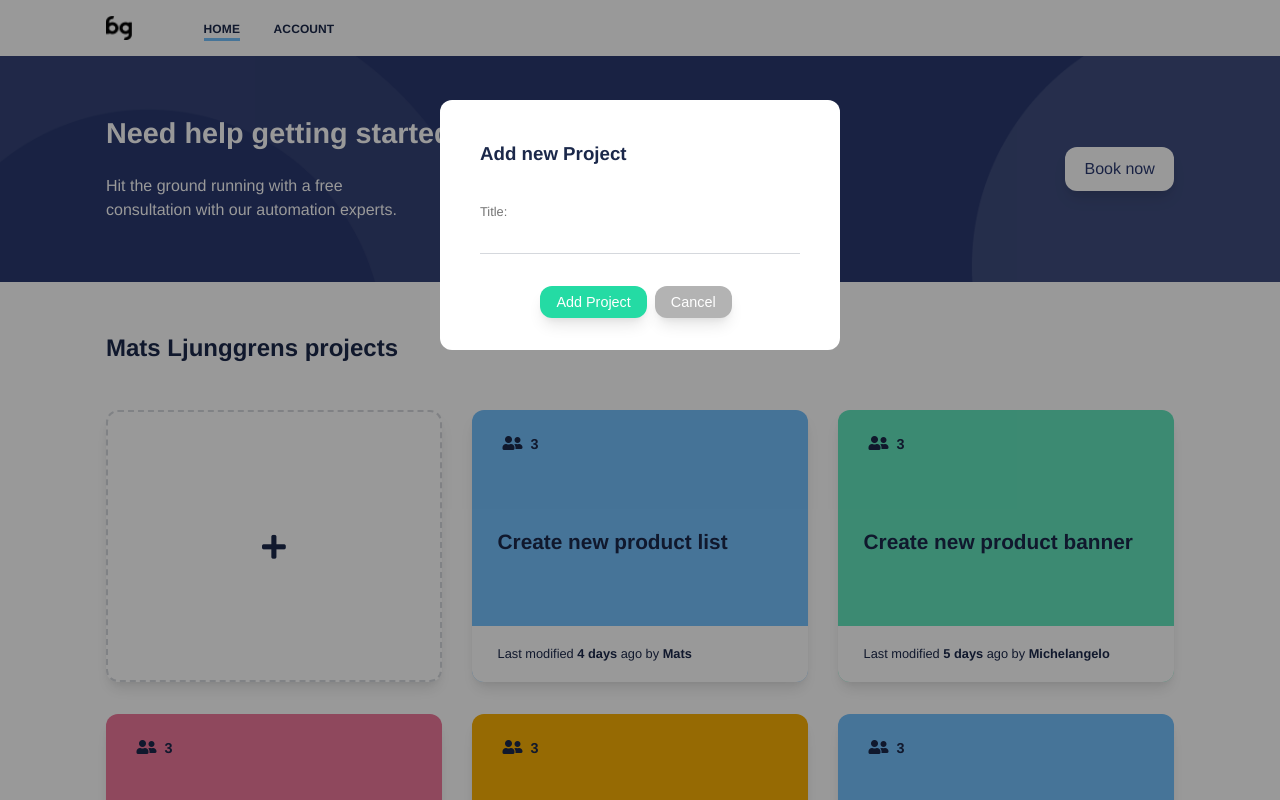
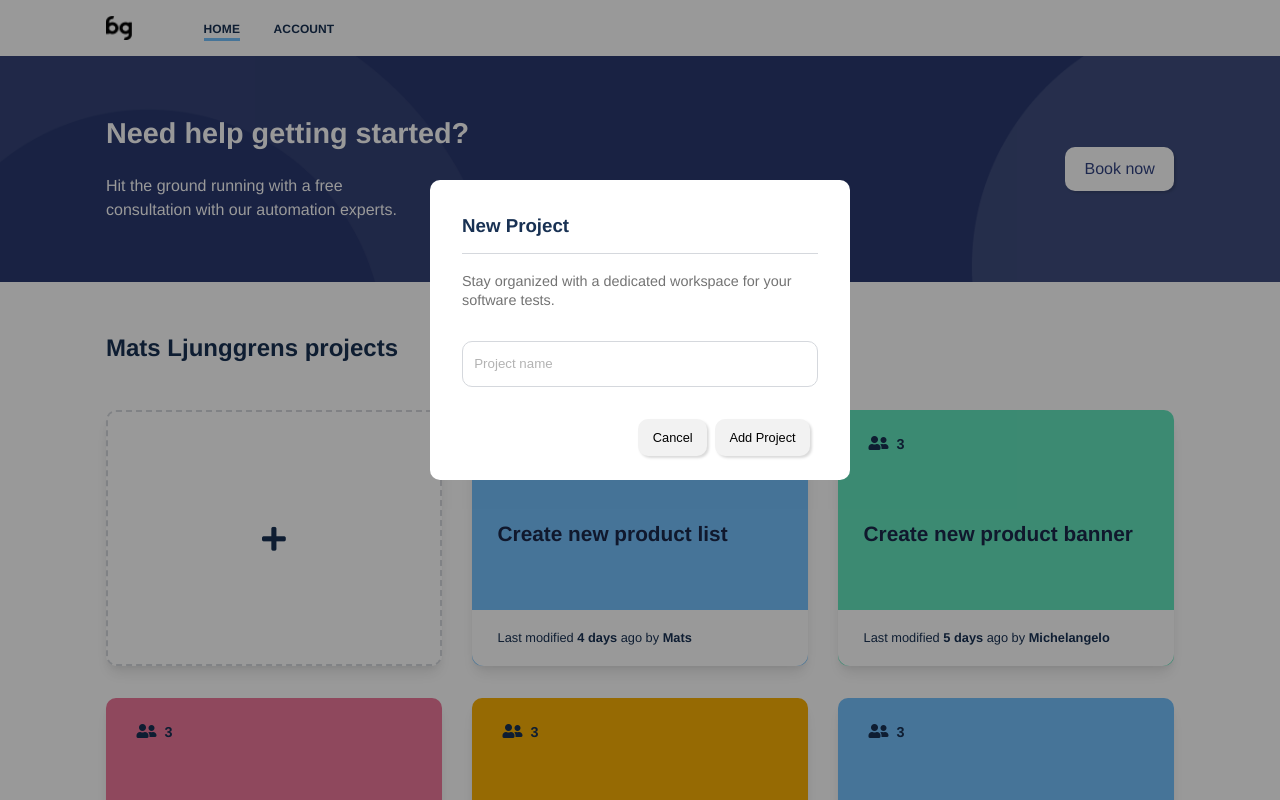
Before and after one commit to karinlj/boozang-manager-demo-22, a Vue app: page / in a window 1280 px wide. Both pictures are taken after a click on the button "Add Project". Shown: the top 800 px of the page. Built offline with nearby package versions, Linux system fonts and the light colour scheme; data requests are answered from the project's data file.

Commit message:
grid try, create modal and delete modal

```diff
--- a/data/db.json
+++ b/data/db.json
@@ -39,6 +39,10 @@
       "id": 6,
       "updated": "2",
       "by": "Filip"
+    },
+    {
+      "title": "gh",
+      "id": 7
     }
   ]
 }
--- a/src/App.vue
+++ b/src/App.vue
@@ -78,6 +78,7 @@ button,
 .btn-link {
   box-shadow: $themeBoxShadowLight;
   &:hover {
+    cursor: pointer;
     filter: brightness(90%);
   }
 }
@@ -131,10 +132,6 @@ button,
     max-width: 1300px;
   }
 }
-.main-container {
-  //padding-top: 3.5rem;
-}
-
 main {
   min-height: 500px;
 }
@@ -152,15 +149,22 @@ form {
   input,
   textarea {
     margin-top: 3px;
-    padding: 0.5rem 0.5rem;
     width: 100%;
     box-sizing: border-box;
-    border: none;
-    border-bottom: 1px solid $borderColor;
+    padding: 0.9rem 0.7rem;
+    border: 1px solid $borderColor;
+    border-radius: $themeBorderRadius;
     color: $textColor;
+    // border: none;
+    // padding: 0.5rem 0.5rem;
+    // border-bottom: 1px solid $borderColor;
     &:focus {
       outline: $blue solid 1px;
       border-radius: 5px;
+      border-radius: $themeBorderRadius;
+    }
+    &::placeholder {
+      color: $middleGrey;
     }
   }
   textarea {
@@ -170,16 +174,24 @@ form {
 }
 .btn-section {
   display: flex;
-  justify-content: center;
+  justify-content: flex-end;
   align-items: center;
   margin-top: 2rem;
   button {
-    color: #fff;
+    // color: #fff;
     &.submit-btn {
-      background: $btnGreen;
+      background: $lightestGrey;
+      &.active {
+        background: $btnGreen;
+        color: #fff;
+      }
+    }
+    &.delete-btn {
+      background: $red;
+      color: #fff;
     }
     &.cancel-link {
-      background: $middleGrey;
+      background: $lightestGrey;
     }
   }
 }
--- a/src/assets/_variables.scss
+++ b/src/assets/_variables.scss
@@ -10,36 +10,40 @@
 
 //new
 $darkBlue: #1b284a;
-$blue: #2a3970;
+$blue: #314281;
 $lightblue: #74c0fc;
 $lightestBlue: #b5bfe3;
 
 $yellow: #fab005;
 $green: #63e6be; //#4cd884;
-$btnGreen: #24dba4;
+$btnGreen: #20c594;
 
 $purple: #4f4686;
 $lightPurple: #7e5da6;
 $lighterPurple: #a38cc0;
 $colorPink: #ed789b;
 $colorPinkLight: #f688a9;
+
+$red: #dc143c;
+
 $darkGrey: #22242d;
 $lightGrey: #737373;
 $middleGrey: #b3b3b3;
-$lighterGrey: #d9d9d9;
+$lighterGrey: #ccc;
 $lightestGrey: #f2f2f2;
 //#f9f9f9; //#f5f6f9; //#eff1f5;
 
-$textColor: $darkBlue;
+$textColor: #183153; // $darkBlue;
+$textColorLight: $lightGrey;
 $borderColor: #d5d8dd;
 $borderColorBlue: #465fb9;
 $linkColor: #1994e6;
+$sectionPadding: 4%;
+$themeBorderRadius: 10px;
 
-$sectionPadding: 4%;
-$themeBorderRadius: 12px; // 8px; //
-$themeBoxShadow: rgba(0, 0, 0, 0.24) 0px 3px 8px;
-$themeBoxShadowLight: rgba(0, 0, 0, 0.1) 0px 10px 15px -3px,
+$themeBoxShadow: rgba(0, 0, 0, 0.1) 0px 10px 15px -3px,
   rgba(0, 0, 0, 0.05) 0px 4px 6px -2px;
+$themeBoxShadowLight: rgba(0, 0, 0, 0.15) 1.95px 1.95px 2.6px;
 
 //screen width
 $xs-max: 480px;
--- a/src/components/Modal.vue
+++ b/src/components/Modal.vue
@@ -28,18 +28,27 @@ export default {
 
 <style lang="scss">
 .modal {
-  width: 400px;
-  min-height: 250px;
-  padding: 1.5rem 2.5rem;
-  margin: 100px auto;
+  width: 420px;
+  min-height: 300px;
+  padding: 1rem 2rem;
+  margin: 180px auto;
   background: white;
   border-radius: $themeBorderRadius;
   display: flex;
   flex-direction: column;
   justify-content: space-between;
   button {
-    padding: 0.5rem 1rem;
+    padding: 0.7rem 0.9rem;
     margin-right: 0.5rem;
+    font-size: 0.8rem;
+  }
+  h1 {
+    padding-bottom: 1rem;
+    border-bottom: 1px solid $borderColor;
+  }
+  p {
+    font-size: 0.9rem;
+    color: $lightGrey;
   }
 }
 .backdrop {
--- a/src/components/ProjectsList.vue
+++ b/src/components/ProjectsList.vue
@@ -25,18 +25,30 @@
   <!-- add -->
   <div v-if="showAddModal">
     <Modal @closing="toggleAddModal">
-      <h1>Add new Project</h1>
+      <h1>New Project</h1>
+      <p>Stay organized with a dedicated workspace for your software tests.</p>
       <template v-slot:addForm>
         <form @submit.prevent="handleAddNew">
           <div class="input-section">
-            <label
-              >Title: <input type="text" required v-model="title" />
+            <label aria-label="Project name">
+              <input
+                type="text"
+                required
+                v-model="title"
+                placeholder="Project name"
+              />
             </label>
           </div>
           <div class="btn-section">
-            <button type="submit" class="submit-btn">Add Project</button>
             <button type="button" class="cancel-link" @click="toggleAddModal">
               Cancel
+            </button>
+            <button
+              type="submit"
+              class="submit-btn"
+              :class="{ active: inputContent }"
+            >
+              Add Project
             </button>
           </div>
         </form>
@@ -51,7 +63,7 @@ import { ref } from "@vue/reactivity";
 import Modal from "./Modal.vue";
 
 import addData from "../composables/addData";
-// import { computed } from "@vue/runtime-core";
+import { computed } from "@vue/runtime-core";
 
 export default {
   name: "ProjectsList",
@@ -64,6 +76,14 @@ export default {
     const title = ref("");
     const showAddModal = ref(false);
 
+    const inputContent = computed(() => {
+      let inputFilled;
+      if (title.value !== "") {
+        inputFilled = true;
+      }
+      return inputFilled;
+    });
+
     const toggleAddModal = () => {
       showAddModal.value = !showAddModal.value;
     };
@@ -73,7 +93,7 @@ export default {
       let newProject = {
         title: title.value,
       };
-      console.log("adding newProject:", newProject);
+      // console.log("adding newProject:", newProject);
       //add to db
       const { add } = addData(newProject);
       await add();
@@ -92,6 +112,7 @@ export default {
       handleAddNew,
       showAddModal,
       toggleAddModal,
+      inputContent,
     };
   },
 };
@@ -116,28 +137,32 @@ export default {
       flex: 0 0 33.333333%;
       max-width: 33.333333%;
     }
+    @media all and (min-width: $xxl-min) {
+      flex: 0 0 25%;
+      max-width: 25%;
+    }
   }
 }
-button.add-project {
+.add-project {
   position: relative;
   display: flex;
   justify-content: center;
   align-items: center;
   border-radius: $themeBorderRadius;
-  box-shadow: $themeBoxShadowLight;
+  box-shadow: $themeBoxShadow;
   margin-right: 1.5rem;
   margin-bottom: 2rem;
-  height: 14rem;
-  // height: 14rem;
-  // width: 17rem;
+  height: 16rem;
   width: 100%;
   background: transparent;
   border: dashed 2px $borderColor !important;
   transition: all 0.3s ease-in;
   @media all and (min-width: $lg-min) {
+    height: 16rem;
+  }
+  @media all and (min-width: $xxl-min) {
     height: 17rem;
   }
-
   .add_icon {
     color: $textColor;
     font-size: 1.7rem;
--- a/src/components/SingleProject.vue
+++ b/src/components/SingleProject.vue
@@ -92,19 +92,22 @@
       <Modal @closing="toggleDeleteModal">
         <h1>Delete Project</h1>
         <template v-slot:deleteConferm>
-          <p>Are you sure you want to delete the project?</p>
+          <p>Are you sure you want to delete this project?</p>
+          <p>
+            You will lose access to all tests and modules contained in the
+            project. This action cannot be undone.
+          </p>
 
           <div class="btn-section">
-            <button type="submit" class="submit-btn" @click="handleDelete">
-              Yes
-            </button>
-            <!-- ej button -->
             <button
               type="button"
               class="cancel-link"
               @click="toggleDeleteModal"
             >
               Cancel
+            </button>
+            <button type="submit" class="delete-btn" @click="handleDelete">
+              Delete
             </button>
           </div>
         </template>
@@ -181,16 +184,17 @@ export default {
   flex-direction: column;
   justify-content: space-between;
   border-radius: $themeBorderRadius;
-  box-shadow: $themeBoxShadowLight;
+  box-shadow: $themeBoxShadow;
   margin-right: 1.5rem;
   margin-bottom: 2rem;
-  height: 14rem;
-  // height: 14rem;
-  // width: 17rem;
+  height: 16rem;
   width: 100%;
   color: $textColor;
   transition: all 0.3s ease-in;
   @media all and (min-width: $lg-min) {
+    height: 16rem;
+  }
+  @media all and (min-width: $xxl-min) {
     height: 17rem;
   }
   .header {
--- a/src/composables/addData.js
+++ b/src/composables/addData.js
@@ -15,7 +15,7 @@ const addData = (newProject) => {
       if (!data.ok) {
         throw Error("No data available");
       }
-      console.log("added data: ", data);
+      // console.log("added data: ", data);
     } catch (err) {
       addError.value = err.message;
       console.log("Error: ", addError.value);
```
